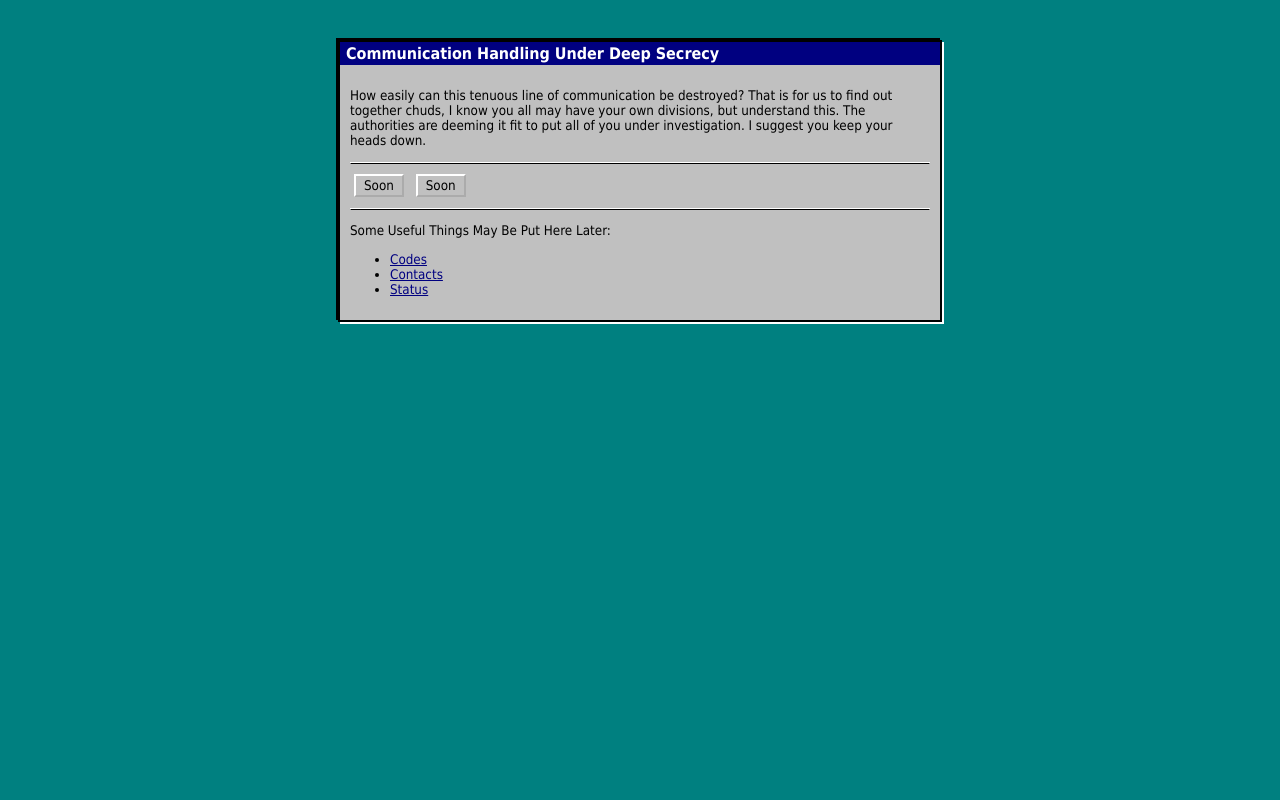
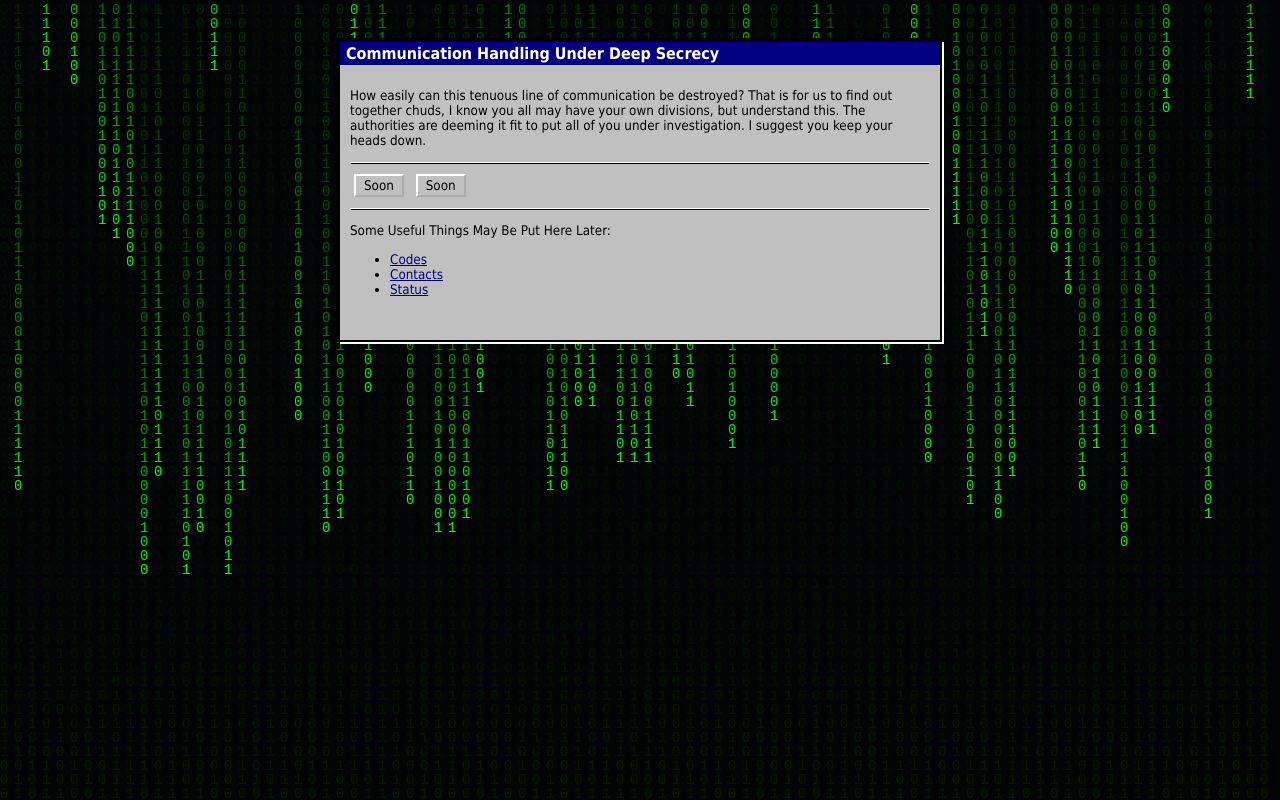
Before and after one commit to Rocketlizard03/rocketlizard03.github.io, a plain HTML site: page index.html in a window 1280 px wide. Drawn offline with Linux system fonts and the light colour scheme.

Commit message:
Update index.html

```diff
--- a/index.html
+++ b/index.html
@@ -6,12 +6,22 @@
   <style>
     /* Windows 98 color scheme */
     body {
+      margin: 0;
+      padding: 0;
       background-color: #008080;
-      color: #000;
       font-family: "MS Sans Serif", Tahoma, sans-serif;
       font-size: 10pt;
-      margin: 0;
-      padding: 0;
+      color: #000;
+      overflow: hidden; /* hide scroll */
+    }
+    /* Matrix canvas as background */
+    #matrix {
+      position: fixed;
+      top: 0;
+      left: 0;
+      width: 100%;
+      height: 100%;
+      z-index: -1;
     }
     /* Title bar */
     .titlebar {
@@ -24,16 +34,14 @@
     }
     /* Hidden link on the first letter C */
     .titlebar a.hidden-link {
-      color: inherit;
-      text-decoration: none;
       position: absolute;
       top: 2px;
       left: 6px;
       width: 8px;
       height: 16px;
+      background: transparent;
       display: inline-block;
-      /* Invisible but clickable */
-      background: transparent;
+      text-decoration: none;
     }
     /* Window container */
     .window {
@@ -42,6 +50,8 @@
       width: 600px;
       margin: 40px auto;
       box-shadow: 2px 2px 0 #fff, -2px -2px 0 #000;
+      position: relative;
+      padding-bottom: 20px;
     }
     /* 3D button style */
     .btn {
@@ -70,6 +80,7 @@
   </style>
 </head>
 <body>
+  <canvas id="matrix"></canvas>
   <div class="window">
     <div class="titlebar">
       <!-- Hidden clickable area over the letter C linking to another page -->
@@ -90,5 +101,42 @@
       </ul>
     </div>
   </div>
+  <script>
+    // Matrix-style falling zeros and ones
+    const canvas = document.getElementById('matrix');
+    const ctx = canvas.getContext('2d');
+    let width = canvas.width = window.innerWidth;
+    let height = canvas.height = window.innerHeight;
+
+    const fontSize = 14;
+    const columns = Math.floor(width / fontSize);
+    const drops = Array(columns).fill(0);
+
+    function draw() {
+      ctx.fillStyle = 'rgba(0, 0, 0, 0.05)';
+      ctx.fillRect(0, 0, width, height);
+      ctx.fillStyle = '#0f0';
+      ctx.font = fontSize + 'px monospace';
+
+      for (let i = 0; i < drops.length; i++) {
+        const text = Math.random() < 0.5 ? '0' : '1';
+        const x = i * fontSize;
+        const y = drops[i] * fontSize;
+        ctx.fillText(text, x, y);
+        if (y > height && Math.random() > 0.975) {
+          drops[i] = 0;
+        }
+        drops[i]++;
+      }
+    }
+
+    function resize() {
+      width = canvas.width = window.innerWidth;
+      height = canvas.height = window.innerHeight;
+    }
+
+    window.addEventListener('resize', resize);
+    setInterval(draw, 50);
+  </script>
 </body>
 </html>
```
